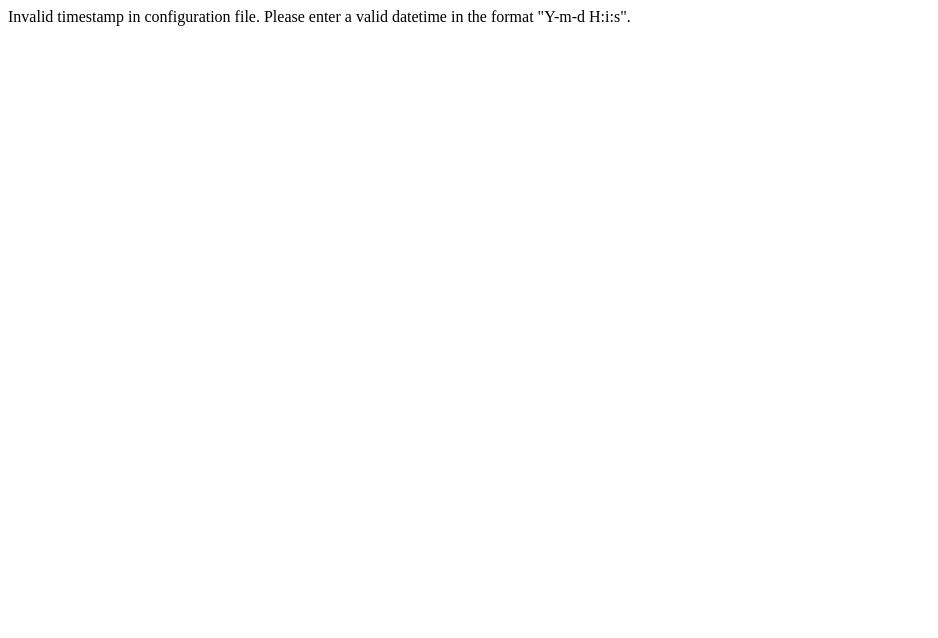
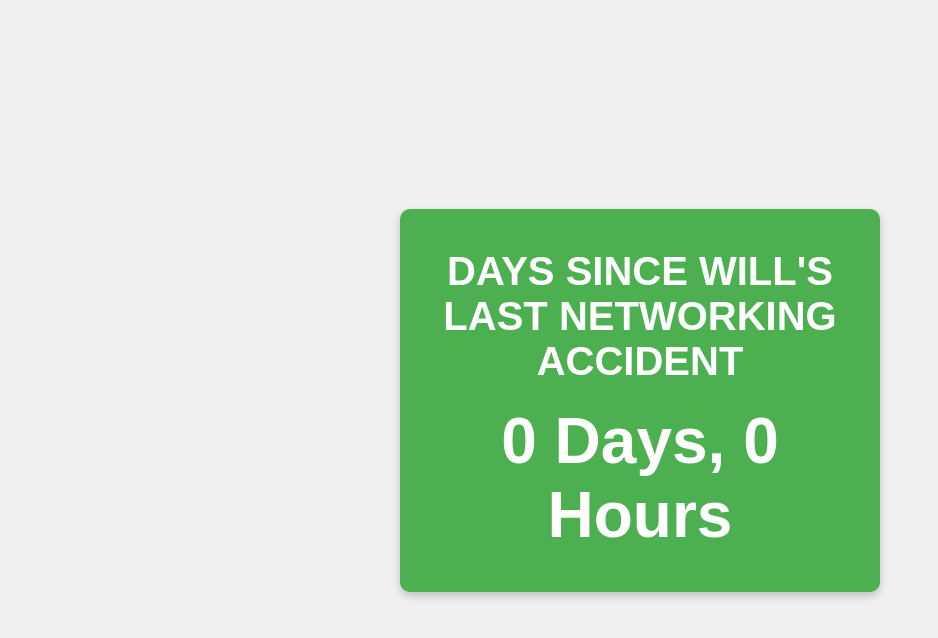
Before and after one commit to joshuacarmack/will-accident-clock, a PHP site: page / in a window 1280 px wide. Shown: the top 638 px of the page, without its empty margins (0-938 px from the left). Run offline with PHP 8.4, Linux system fonts and the light colour scheme.

Commit message:
Updated styling

```diff
--- a/index.php
+++ b/index.php
@@ -1,30 +1,3 @@
-<?php
-// Configuration file path
-$configFile = 'last_accident_time.txt';
-
-// Read the timestamp from the configuration file
-if (file_exists($configFile)) {
-    $lastAccidentTime = file_get_contents($configFile);
-} else {
-    die('Configuration file not found. Please create "last_accident_time.txt" and add a valid timestamp.');
-}
-
-// Ensure the timestamp is valid
-if (!$lastAccidentTime || !strtotime($lastAccidentTime)) {
-    die('Invalid timestamp in configuration file. Please enter a valid datetime in the format "Y-m-d H:i:s".');
-}
-
-// Calculate the time difference
-$currentTime = new DateTime();
-$accidentTime = new DateTime($lastAccidentTime);
-$interval = $accidentTime->diff($currentTime);
-
-// Extract days and hours from the interval
-$days = $interval->days;
-$hours = $interval->h;
-
-?>
-
 <!DOCTYPE html>
 <html lang="en">
 <head>
@@ -37,31 +10,77 @@ $hours = $interval->h;
             justify-content: center;
             align-items: center;
             height: 100vh;
+            margin: 0;
             background-color: #f0f0f0;
             font-family: Arial, sans-serif;
         }
-        .counter {
+
+        .sign {
+            background-color: #4CAF50; /* Green color typical of safety signs */
+            color: white;
+            padding: 40px;
+            border-radius: 10px;
+            box-shadow: 0 4px 8px rgba(0, 0, 0, 0.2);
             text-align: center;
-            background: #fff;
-            padding: 20px;
-            border: 2px solid #333;
-            border-radius: 10px;
-            box-shadow: 0 0 10px rgba(0, 0, 0, 0.1);
+            max-width: 400px;
+            width: 100%;
         }
-        .counter h1 {
-            font-size: 2em;
-            margin: 0 0 10px;
+
+        .sign h1 {
+            font-size: 2.5em;
+            margin: 0;
+            font-weight: bold;
+            text-transform: uppercase;
         }
-        .counter p {
+
+        .sign p {
             font-size: 1.5em;
-            margin: 0;
+            margin: 20px 0 0;
+        }
+
+        #timer {
+            font-size: 4em;
+            font-weight: bold;
         }
     </style>
 </head>
 <body>
-    <div class="counter">
+    <div class="sign">
         <h1>Days Since Will's Last Networking Accident</h1>
-        <p><?php echo $days; ?> Days, <?php echo $hours; ?> Hours</p>
+        <p id="timer">0 Days, 0 Hours</p>
     </div>
+
+    <script>
+        // Fetching the PHP generated days and hours
+        <?php
+        // Configuration file path
+        $configFile = 'last_accident_time.txt';
+
+        // Read the timestamp from the configuration file
+        if (file_exists($configFile)) {
+            $lastAccidentTime = file_get_contents($configFile);
+        } else {
+            die('Configuration file not found. Please create "last_accident_time.txt" and add a valid timestamp.');
+        }
+
+        // Ensure the timestamp is valid
+        if (!$lastAccidentTime || !strtotime($lastAccidentTime)) {
+            die('Invalid timestamp in configuration file. Please enter a valid datetime in the format "Y-m-d H:i:s".');
+        }
+
+        // Calculate the time difference
+        $currentTime = new DateTime();
+        $accidentTime = new DateTime($lastAccidentTime);
+        $interval = $accidentTime->diff($currentTime);
+
+        // Extract days and hours from the interval
+        $days = $interval->days;
+        $hours = $interval->h;
+        ?>
+
+        const daysSinceLastAccident = <?php echo $days; ?>;
+        const hoursSinceLastAccident = <?php echo $hours; ?>;
+        document.getElementById('timer').innerText = `${daysSinceLastAccident} Days, ${hoursSinceLastAccident} Hours`;
+    </script>
 </body>
 </html>
```
